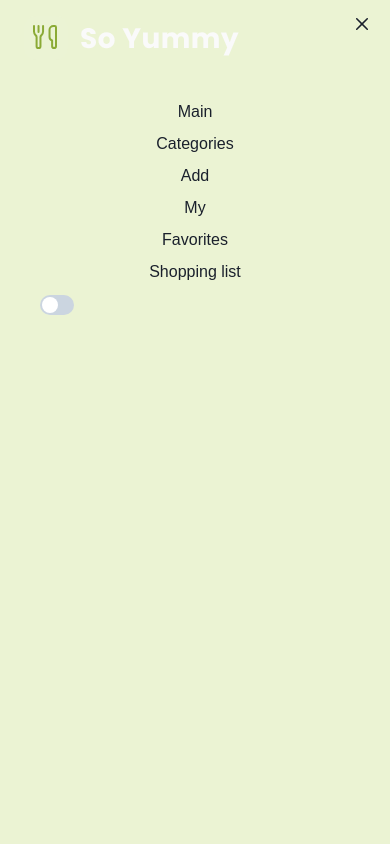
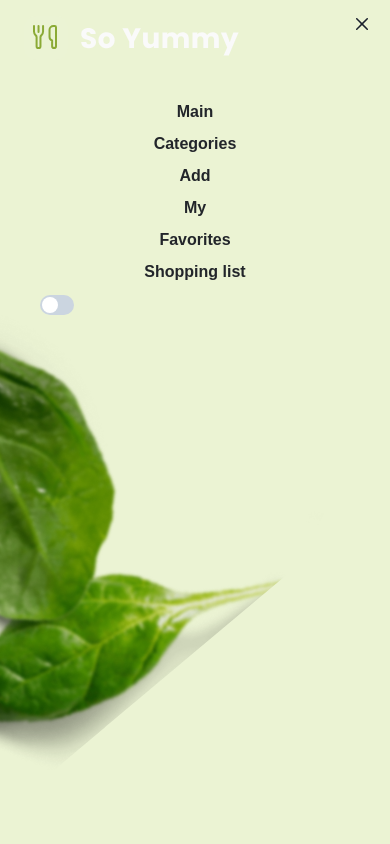
Before and after one commit to Yerbatrix/so-yummy-frontend, a React (Vite) app: page /main in a window 390 px wide. Both pictures are taken after a click on the button 354 px from the left and 38 px from the top of the page. Shown: the top 844 px of the page. Built offline with nearby package versions, Linux system fonts and the light colour scheme.

Commit message:
responsive#2

```diff
--- a/src/components/Header.jsx
+++ b/src/components/Header.jsx
@@ -110,6 +110,7 @@ const Header = () => {
           display={{ base: "none", md: "flex" }}
           align="center"
           justify="center"
+          fontWeight="500"
         >
           {[
             "main",
@@ -127,6 +128,7 @@ const Header = () => {
                 textDecoration: "none",
                 color: isActive ? "hsla(76, 52%, 44%, 1)" : "inherit",
                 backgroundColor: isActive ? "transparent" : "transparent",
+                fontWeight: "500",
               })}
             >
               {path.charAt(0).toUpperCase() + path.slice(1).replace("-", " ")}
@@ -234,10 +236,15 @@ const Header = () => {
                     key={path}
                     mb={2}
                     onClick={onDrawerClose}
-                    _hover={{ textDecoration: "none" }}
-                    _activeLink={{ color: "teal.500" }}
+                    color="hsla(218, 11%, 15%, 1)"
+                    _hover={{
+                      textDecoration: "none",
+                      color: "hsla(76, 52%, 44%, 1)",
+                    }}
+                    _activeLink={{ color: "hsla(76, 52%, 44%, 1)" }}
                     width="100%"
                     textAlign="center"
+                    fontWeight="600"
                   >
                     {path.charAt(0).toUpperCase() +
                       path.slice(1).replace("-", " ")}
@@ -245,6 +252,24 @@ const Header = () => {
                 ))}
                 <Box mt="auto" width="100%">
                   <Switch isFullWidth />
+                </Box>
+                <Box
+                  position="absolute"
+                  width={{ base: "750px", md: "876px" }}
+                  height="944px"
+                  top={{ base: "-100px", md: "-700px" }}
+                  left={{ base: "-430px", md: "-850px", lg: "-1150px" }}
+                  zIndex={-2}
+                  display={{ base: "block", md: "block" }}
+                  transform={{ base: "rotate(50deg)", md: "rotate(140.57deg)" }}
+                >
+                  <Image
+                    src="/images/kisspng-pasta-spinach-dip-english-muffin-breakfast-sandwic-spinach-5abcc32f2ee473 1.png"
+                    alt="Additional Decorative"
+                    width="100%"
+                    height="100%"
+                    objectFit="contain"
+                  />
                 </Box>
               </Flex>
             </DrawerBody>
--- a/src/pages/MainPage.jsx
+++ b/src/pages/MainPage.jsx
@@ -66,7 +66,7 @@ const HeroSection = () => {
             size="2xl"
             mb={4}
             sx={{
-              fontSize: "100px",
+              fontSize: "5rem",
               fontWeight: 400,
               lineHeight: "100px",
               letterSpacing: "-0.005em",
@@ -77,7 +77,7 @@ const HeroSection = () => {
             </Text>
             Yummy
           </Heading>
-          <Text fontSize="xl" mb={4}>
+          <Text fontSize={{ base: "1rem", md: "1.5rem" }} mb={4}>
             "What to cook?" is not only a recipe app, it is, in fact, your
             cookbook. You can add your own recipes to save them for the future.
           </Text>
@@ -115,8 +115,8 @@ const HeroSection = () => {
         />
         <Box
           position="absolute"
-          top={{ base: "-250px", md: "0px" }}
-          left={{ base: "250px", md: "400px" }}
+          top={{ base: "-250px", md: "0px", lg: "0px" }}
+          left={{ base: "200px", md: "100px", lg: "300px" }}
         >
           <Text
             fontSize="14px"
@@ -175,6 +175,24 @@ const HeroSection = () => {
           left={{ base: "-130px", md: "-87px" }}
           zIndex={-2}
           display={{ base: "block", md: "block" }}
+        >
+          <Image
+            src="/images/kisspng-pasta-spinach-dip-english-muffin-breakfast-sandwic-spinach-5abcc32f2ee473 1.png"
+            alt="Additional Decorative"
+            width="100%"
+            height="100%"
+            objectFit="contain"
+          />
+        </Box>
+        <Box
+          position="absolute"
+          width={{ base: "750px", md: "876px" }}
+          height="944px"
+          top={{ base: "-700px", md: "-700px" }}
+          left={{ base: "-130px", md: "-850px", lg: "-1150px" }}
+          zIndex={-2}
+          display={{ base: "block", md: "block" }}
+          transform={{ base: "rotate(50deg)", md: "rotate(140.57deg)" }}
         >
           <Image
             src="/images/kisspng-pasta-spinach-dip-english-muffin-breakfast-sandwic-spinach-5abcc32f2ee473 1.png"
```
